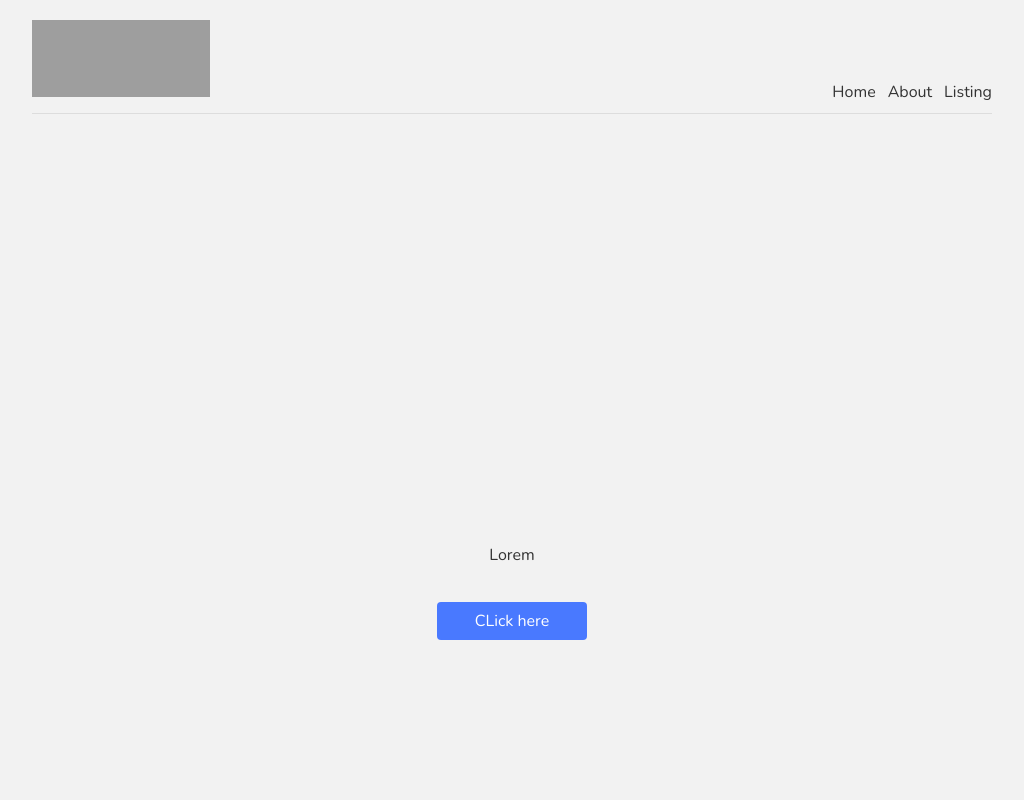
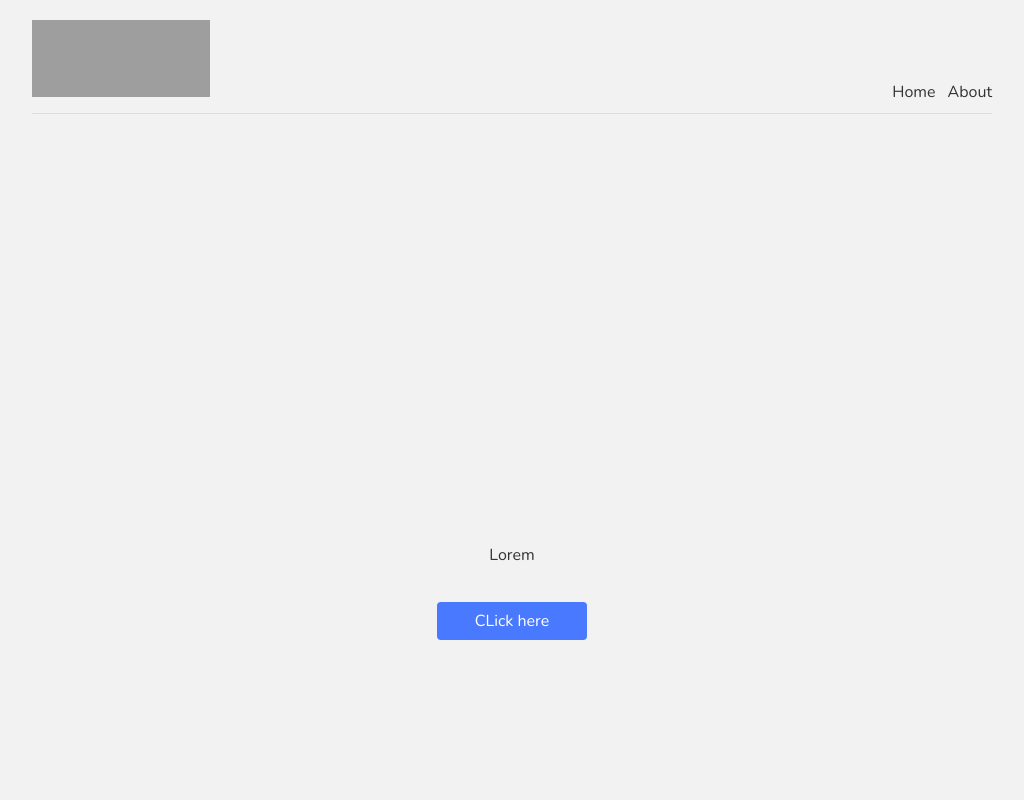
Before and after one commit to Nahid940/nextapp, a Next.js app: page / in a window 1280 px wide. Shown: the top 800 px of the page, without its empty margins (128-1152 px from the left). Built offline with nearby package versions, Linux system fonts and the light colour scheme; grey boxes are pictures that could not be loaded.

Commit message:
Changes added

```diff
--- a/comps/Navbar.js
+++ b/comps/Navbar.js
@@ -8,7 +8,7 @@ const Navbar = () => {
             </div>
             <Link href="/"><a>Home</a></Link>
             <Link href="/about"><a>About</a></Link>
-            <Link href="/list/list"><a>Listing</a></Link>
+            {/* <Link href="/list/list"><a>Listing</a></Link> */}
         </nav>
      );
 }
--- a/package.json
+++ b/package.json
@@ -5,8 +5,7 @@
   "scripts": {
     "dev": "next dev",
     "build": "next build",
-    "start": "next start",
-    "lint": "next lint"
+    "start": "next start"
   },
   "dependencies": {
     "next": "12.2.2",
```
